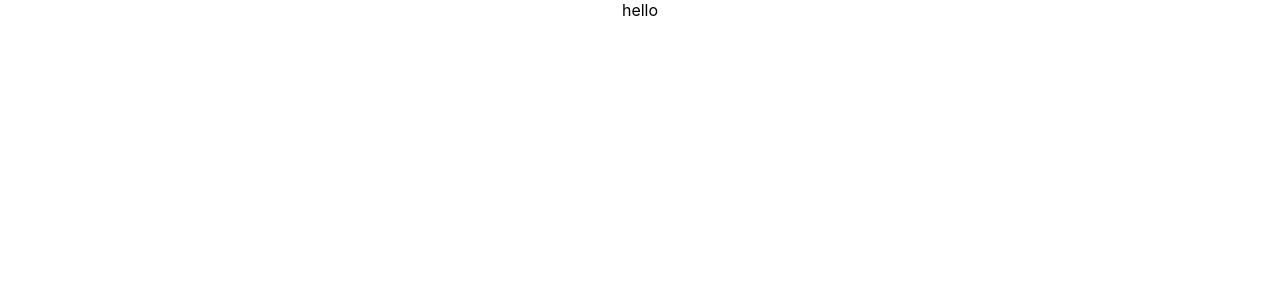
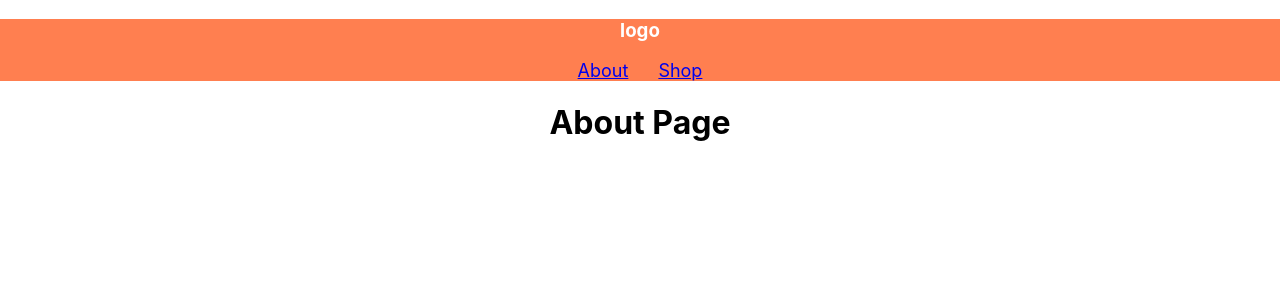
Before and after one commit to DnyaneshT/react-router, a React (Create React App) app in the folder react-router/: page /about in a window 1280 px wide. Shown: the top 300 px of the page. Built offline with nearby package versions, Linux system fonts and the light colour scheme.

Commit message:
End of day. Fetched and displayd names from the API.

```diff
--- a/react-router/package.json
+++ b/react-router/package.json
@@ -6,6 +6,7 @@
     "@testing-library/jest-dom": "^4.2.4",
     "@testing-library/react": "^9.5.0",
     "@testing-library/user-event": "^7.2.1",
+    "axios": "^0.19.2",
     "react": "^16.13.1",
     "react-dom": "^16.13.1",
     "react-router-dom": "^5.2.0",
--- a/react-router/src/App.css
+++ b/react-router/src/App.css
@@ -2,37 +2,17 @@
   text-align: center;
 }
 
-.App-logo {
-  height: 40vmin;
-  pointer-events: none;
+.nav{
+  background-color: coral;
+  color: #fff;
 }
-
-@media (prefers-reduced-motion: no-preference) {
-  .App-logo {
-    animation: App-logo-spin infinite 20s linear;
-  }
+.nav ul{
+  padding: 0;
+  list-style: none;
 }
-
-.App-header {
-  background-color: #282c34;
-  min-height: 100vh;
-  display: flex;
-  flex-direction: column;
-  align-items: center;
-  justify-content: center;
-  font-size: calc(10px + 2vmin);
-  color: white;
+.nav li{
+  display: inline;
+  padding: 15px;
+  font-size: large;
+  margin: auto;
 }
-
-.App-link {
-  color: #61dafb;
-}
-
-@keyframes App-logo-spin {
-  from {
-    transform: rotate(0deg);
-  }
-  to {
-    transform: rotate(360deg);
-  }
-}
--- a/react-router/src/App.js
+++ b/react-router/src/App.js
@@ -1,12 +1,32 @@
 import React from 'react';
 import './App.css';
+import Navigation from './Components/Navigation';
+import About from './Components/About';
+import Shop from './Components/Shop';
+import {BrowserRouter as Router, Switch, Route} from 'react-router-dom';
 
 function App() {
   return (
+    <Router>
     <div className="App">
-      hello
+      <Navigation/>
+      <switch>
+      <Route path="/" exact component={Home}/>
+      <Route path="/about" component={About}/>
+      <Route path="/shop" component={Shop}/>
+      </switch>
     </div>
+    </Router>
   );
 }
 
+function Home() {
+  return (
+    <div>
+        <h1>Home Page</h1>
+    </div>
+  )
+}
+
+
 export default App;
--- /dev/null
+++ b/react-router/src/Components/About.jsx
@@ -0,0 +1,11 @@
+import React from 'react'
+
+function About() {
+    return (
+        <div>
+            <h1>About Page</h1>
+        </div>
+    )
+}
+
+export default About
--- /dev/null
+++ b/react-router/src/Components/Navigation.jsx
@@ -0,0 +1,20 @@
+import React from 'react'
+import {Link} from 'react-router-dom';
+
+function Navigation() {
+    return (
+        <div className="nav">
+            <h3>logo</h3>
+            <ul>
+                <Link to="/about">
+                    <li>About</li>
+                </Link>
+                <Link to="/shop">
+                    <li>Shop</li>
+                </Link>
+            </ul>
+        </div>
+    )
+}
+
+export default Navigation
--- /dev/null
+++ b/react-router/src/Components/Shop.jsx
@@ -0,0 +1,37 @@
+import React,{useState,useEffect} from 'react';
+import Axios from 'axios';
+
+
+function Shop() {
+
+    const [items,setItems] = useState([])
+
+    const fetch= async()=>{
+        const data = await Axios.get("https://fortnite-api.theapinetwork.com/store/get");
+        const items = await data.data
+        console.log(items.data[0]['item'])
+        setItems(items.data)
+    }
+
+    useEffect(()=>{
+        fetch()
+    },[])
+
+
+    return (
+        <div>
+            <h1>Shop page</h1>
+            {items.map(i=>(
+                <div>
+                    <h3>{i['item']['name']}</h3>
+                    {/* <div>
+                    {i['item']['description']}
+                    {i['item']['type']}
+                    </div> */}
+                </div>
+            ))}
+        </div>
+    )
+}
+
+export default Shop
```
Also changed, not shown: 1 other file (tests, documents, lock files or other folders).
